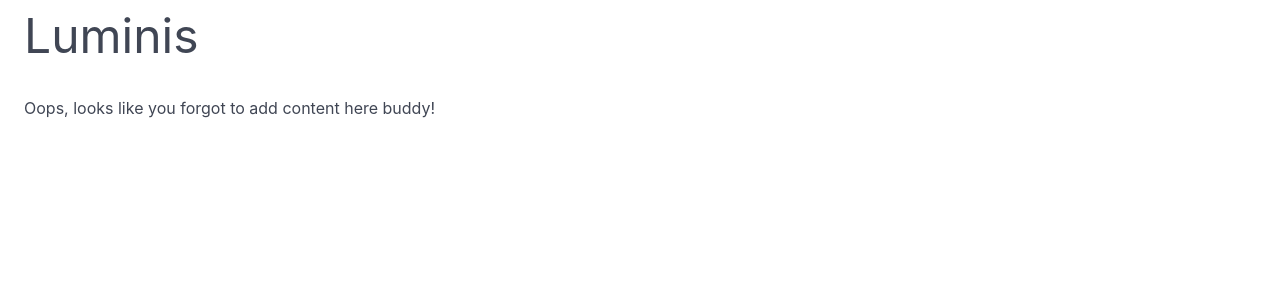
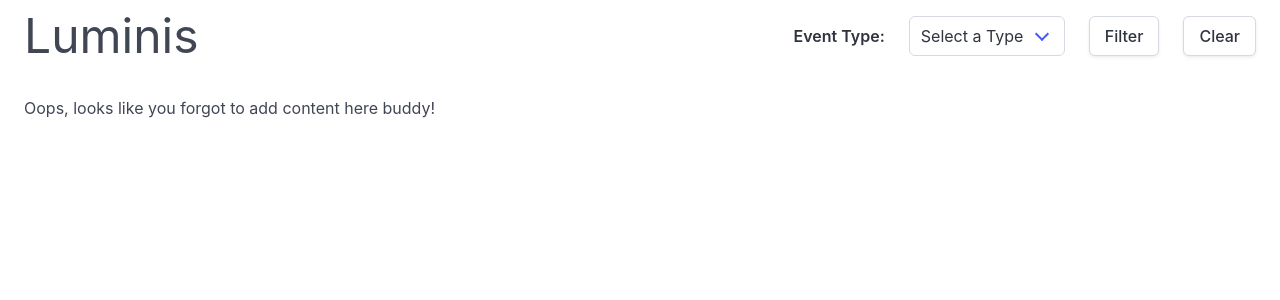
Before and after one commit to bgswe/bookt, a FastAPI app: template api/luminis/templates/base.html in a window 1280 px wide. Shown: the top 300 px of the page. Run offline with FastAPI, Linux system fonts and the light colour scheme; the template is opened without the code that fills it, so the values that code supplies are empty; parts of the project's set-up code (start-up, migrations or seed data) failed here and were passed over.

Commit message:
update filters, clear, styles

```diff
--- a/api/luminis/templates/base.html
+++ b/api/luminis/templates/base.html
@@ -22,7 +22,40 @@
       </div>
 
       <div class="navbar-end">
-        <!-- navbar items -->
+            <div class="flex justify-right align-center">
+                <form method="GET" class="flex align-center">
+                    <div class="is-horizontal field margin-bottom-0">
+                        <div class="field-label flex align-center">
+                            <label class="label">
+                                Event Type:
+                            </label>
+                        </div>
+
+                        <div class="field is-narrow">
+                            <div class="control">
+                                <div class="select">
+                                    <select name="event_type">
+                                        <option value="" hidden {% if not selected_event_type %}selected="selected"{% endif %}>Select a Type</option>
+                                        {% for type in types %}
+                                            <option {% if type == selected_event_type %}selected="selected"{% endif %}>{{type}}</option>
+                                        {% endfor %}
+                                    </select>
+                                </div>
+                            </div>
+                        </div>
+                    </div>
+
+                    <button class="button">
+                        Filter
+                    </button>
+                </form>
+
+                <a href="?">
+                    <button class="button">
+                        Clear
+                    </button>
+                </a>
+            </div>
       </div>
     </div>
 
--- a/api/static/luminis/css/base.css
+++ b/api/static/luminis/css/base.css
@@ -15,6 +15,10 @@
     align-items: start;
 }
 
+.align-end {
+    align-items: end;
+}
+
 .content-container {
     padding: var(--bulma-block-spacing);
 }
@@ -23,3 +27,7 @@
     padding-left: var(--bulma-block-spacing);
     padding-right: var(--bulma-block-spacing);
 }
+
+.margin-bottom-0 {
+    margin-bottom: 0 !important;
+}
```
Also changed, not shown: api/luminis/router.py (+5 -2 lines), api/luminis/templates/events.html (+0 -39 lines).
